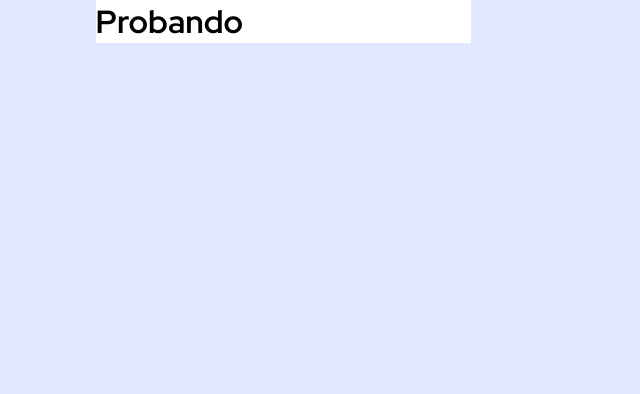
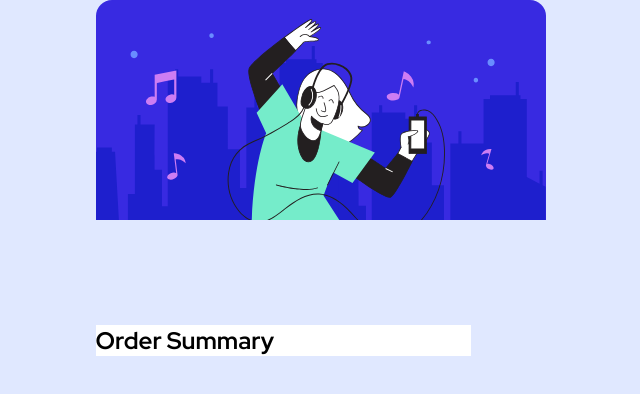
Before and after one commit to ldiazortiz/reto-1-CSS, a plain HTML site: page index.html in a window 1280 px wide. Shown: the whole page, without its empty margins (357-997 px from the left). Drawn offline with Linux system fonts and the light colour scheme.

Commit message:
Otro commit

```diff
--- a/index.html
+++ b/index.html
@@ -1,16 +1,22 @@
 <!DOCTYPE html>
 <html lang="en">
-<head>
-    <meta charset="UTF-8">
-    <meta http-equiv="X-UA-Compatible" content="IE=edge">
-    <meta name="viewport" content="width=device-width, initial-scale=1.0">
+  <head>
+    <meta charset="UTF-8" />
+    <meta http-equiv="X-UA-Compatible" content="IE=edge" />
+    <meta name="viewport" content="width=device-width, initial-scale=1.0" />
     <title>Reto 1</title>
-    <link rel="stylesheet" href="./style.css">
-</head>
-<body>
+    <link rel="stylesheet" href="./style.css" />
+  </head>
+  <body>
     <main class="main">
-        <h1>Probando</h1>
+      <figure class="main-figure">
+        <img class="main-figure__img" src="./images/illustration-hero.svg" alt="persona bailando" />
+      </figure>
+
     </main>
+    <section class="section-information">
+        <h1 class="section-information__title">Order Summary</h1>
 
-</body>
+    </section>
+  </body>
 </html>
--- a/style.css
+++ b/style.css
@@ -17,19 +17,29 @@
 }
 
 body {
+  background-color: #fff;
   max-width: 375px;
   width: 90%;
-  background-color: var(--color-Pale-blue);
   font-family: "Red Hat Display", sans-serif;
   font-size: 16px;
   margin: 0 auto;
+  background-color: var(--color-Pale-blue);
 }
 
-.main {
-  background-color: #fff;
-  font-size: 1rem;
+.main-figure__img{
+  max-width:;
+  /* max-height: fit-content; */
+  border-top-left-radius: 1rem;
+  border-top-right-radius: 1rem;
 }
 
-/* h1 {
-  text-align: center;
-} */
+.section-information {
+  background-color: white;
+  margin-top: 100px;
+}
+
+.section-information-title {
+  color: black;
+  font-weight: 900;
+  font-family: inherit;
+}
```
